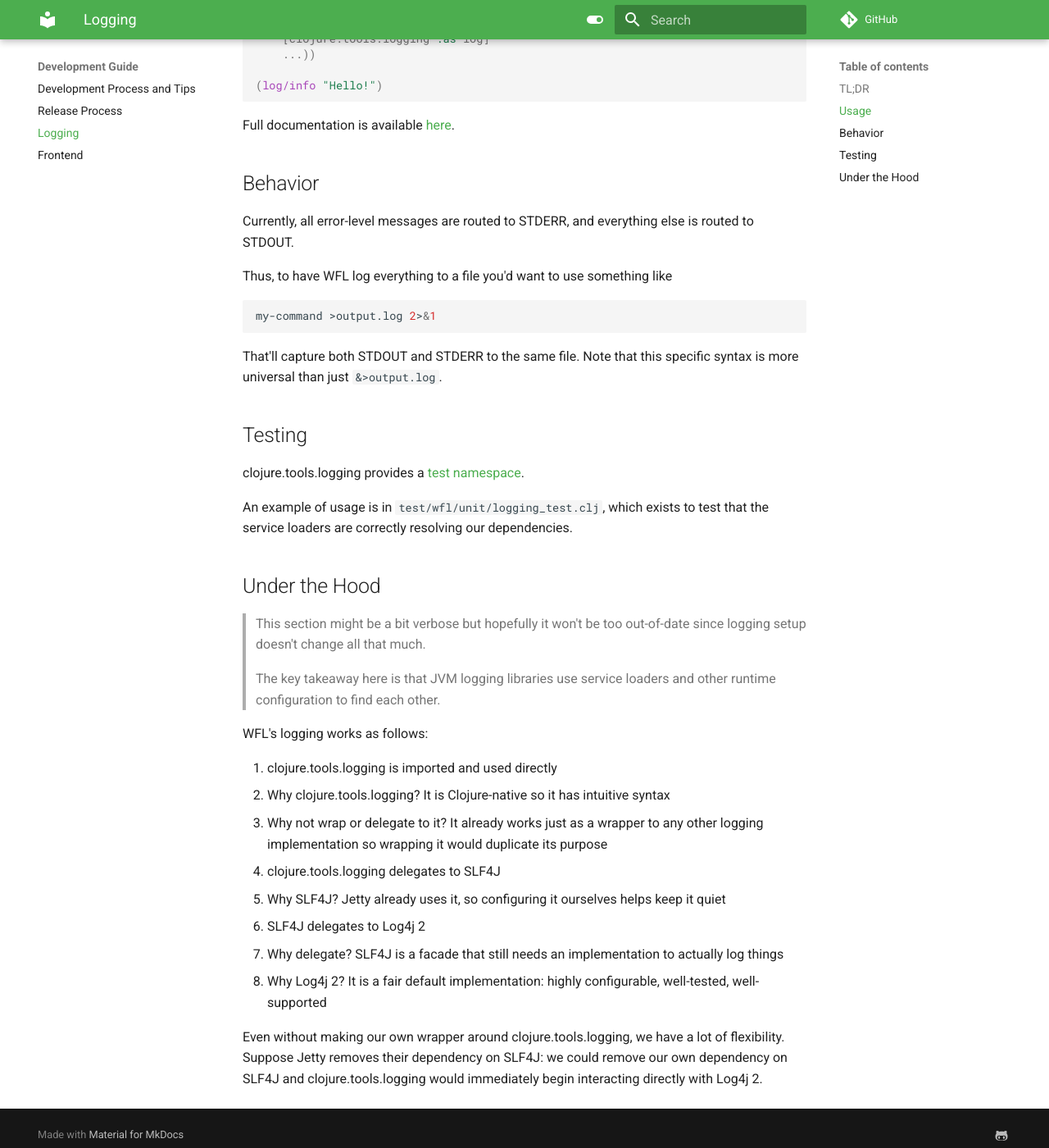
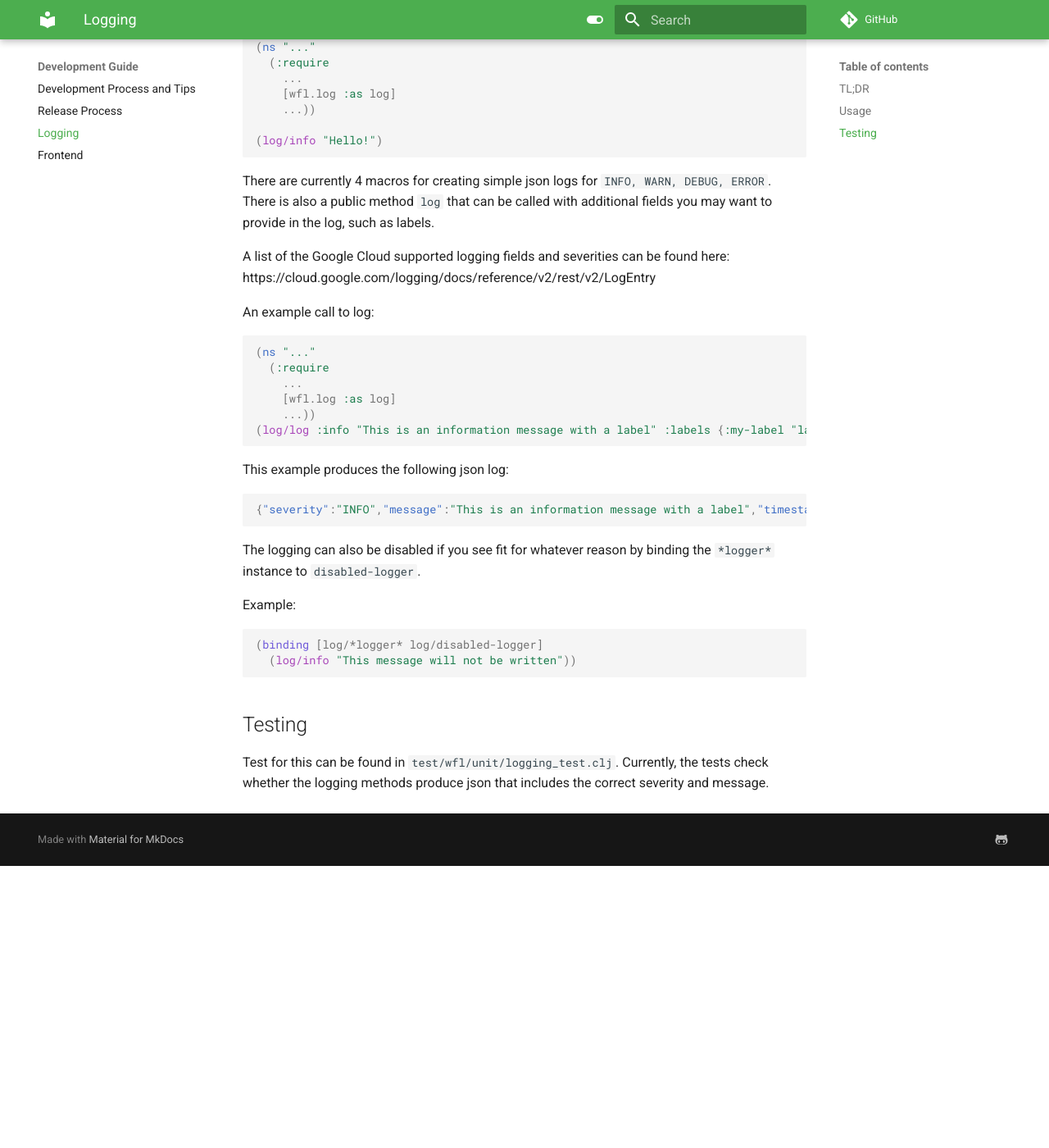
Before and after one commit to broadinstitute/wfl, an MkDocs documentation site: the page built from docs/md/dev-logging.md, in a window 1280 px wide and 1400 px high, scrolled down 617 px. Shown: the whole window at 82% size. Built offline with MkDocs 1.6.1 and Material for MkDocs 9.7.7, drawn with Linux system fonts in a browser that asks for light colours; comment, search, counter and statistics services are not loaded; after the commit the page ends 1673 px from its top, so only the background shows below that; some of the changed text lies outside the part shown.

Commit message:
Remove last remaining references to clojure.tools.logging and update documentation

````diff
--- a/docs/md/dev-logging.md
+++ b/docs/md/dev-logging.md
@@ -1,67 +1,56 @@
 # WFL Logging
 
 ## TL;DR
-> Import `clojure.tools.logging :as log` and use `log/error` / `log/info` etc.
+> Import `wfl.log :as log` and use `log/error` / `log/info` etc.
+> The logger will write the logs with a message, severity and timestamp by default.
 >
-> `clojure.tools.logging` uses SLF4J under the hood which in turn uses Log4j2 as its implementation.
+> Example:
+>
+> `{"severity": "INFO", "message": "This is an information logging message.", "timestamp": "2021-07-08T22:02:58.079938Z"}`
+>
+> These logs are eventually sent to Google Cloud Logging and can be queried from there.
 >
 > Below is more detailed information for those interested.
 
 ## Usage
-We use `clojure.tools.logging` aliased to `log`.
-
 Require it like any other dependency:
 ```clojure
 (ns "..."
   (:require
     ...
-    [clojure.tools.logging :as log]
+    [wfl.log :as log]
     ...))
 
 (log/info "Hello!")
 ```
 
-Full documentation is available [here](http://clojure.github.io/tools.logging/#clojure.tools.logging).
+There are currently 4 macros for creating simple json logs for `INFO, WARN, DEBUG, ERROR`. There is also
+a public method `log` that can be called with additional fields you may want to provide in the log, such as
+labels.
 
-## Behavior
-Currently, all error-level messages are routed to STDERR, and everything else is routed to STDOUT.
+A list of the Google Cloud supported logging fields and severities can be found here:
+https://cloud.google.com/logging/docs/reference/v2/rest/v2/LogEntry
 
-Thus, to have WFL log everything to a file you'd want to use something like
-```bash
-my-command >output.log 2>&1
+An example call to log:
+```clojure
+(ns "..."
+  (:require
+    ...
+    [wfl.log :as log]
+    ...))
+(log/log :info "This is an information message with a label" :labels {:my-label "label value"})
 ```
-That'll capture both STDOUT and STDERR to the same file.
-Note that this specific syntax is more universal than just `&>output.log`.
+This example produces the following json log:
+```json
+{"severity":"INFO","message":"This is an information message with a label","timestamp":"2021-07-09T14:57:22.437485Z","logging.googleapis.com/labels":{"my-label":"label value"}}
+```
+The logging can also be disabled if you see fit for whatever reason by binding the `*logger*` instance to `disabled-logger`.
 
-
+Example:
+```clojure
+(binding [log/*logger* log/disabled-logger]
+  (log/info "This message will not be written"))
+```
 ## Testing
-clojure.tools.logging provides a [test namespace](http://clojure.github.io/tools.logging/#clojure.tools.logging.test).
-
-An example of usage is in `test/wfl/unit/logging_test.clj`, which exists to test that the service loaders are correctly resolving our dependencies.
-
-## Under the Hood
-> This section might be a bit verbose but hopefully it won't be too out-of-date since logging setup
-> doesn't change all that much.
->
-> The key takeaway here is that JVM logging libraries use service loaders
-> and other runtime configuration to find each other.
-
-WFL's logging works as follows:
-
-1. clojure.tools.logging is imported and used directly
-   - Why clojure.tools.logging? It is Clojure-native so it has intuitive syntax
-   - Why not wrap or delegate to it? It already works just as a wrapper to any
-     other logging implementation so wrapping it would duplicate its purpose
-2. clojure.tools.logging delegates to SLF4J
-   - Why SLF4J? Jetty already uses it, so configuring it ourselves helps keep
-     it quiet
-3. SLF4J delegates to Log4j 2
-   - Why delegate? SLF4J is a facade that still needs an implementation to
-     actually log things
-   - Why Log4j 2? It is a fair default implementation: highly configurable,
-     well-tested, well-supported
-
-Even without making our own wrapper around clojure.tools.logging, we have
-a lot of flexibility. Suppose Jetty removes their dependency on SLF4J: we
-could remove our own dependency on SLF4J and clojure.tools.logging would
-immediately begin interacting directly with Log4j 2.
+Test for this can be found in `test/wfl/unit/logging_test.clj`. Currently, the tests check whether the logging methods
+produce json that includes the correct severity and message.
````
Also changed, not shown: 2 other files.
